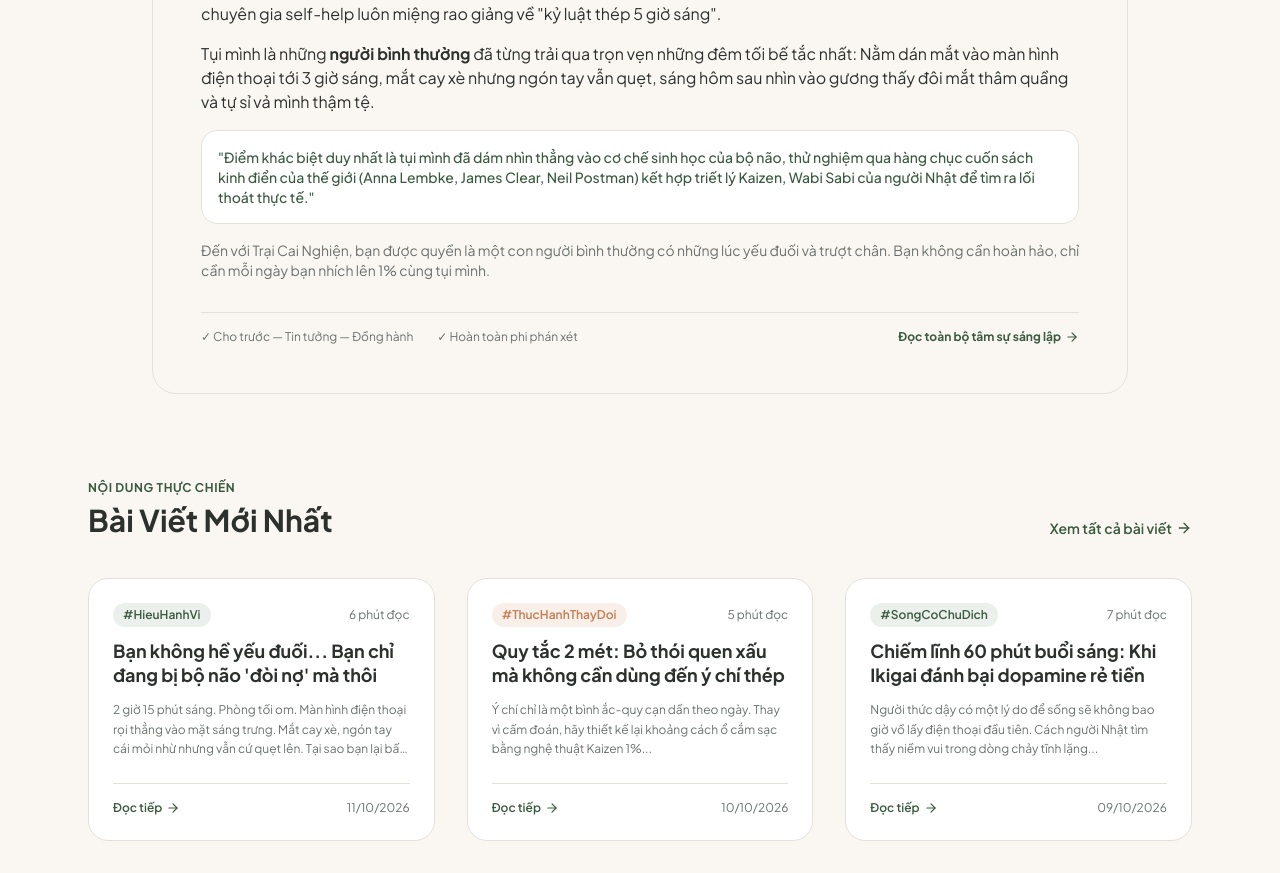
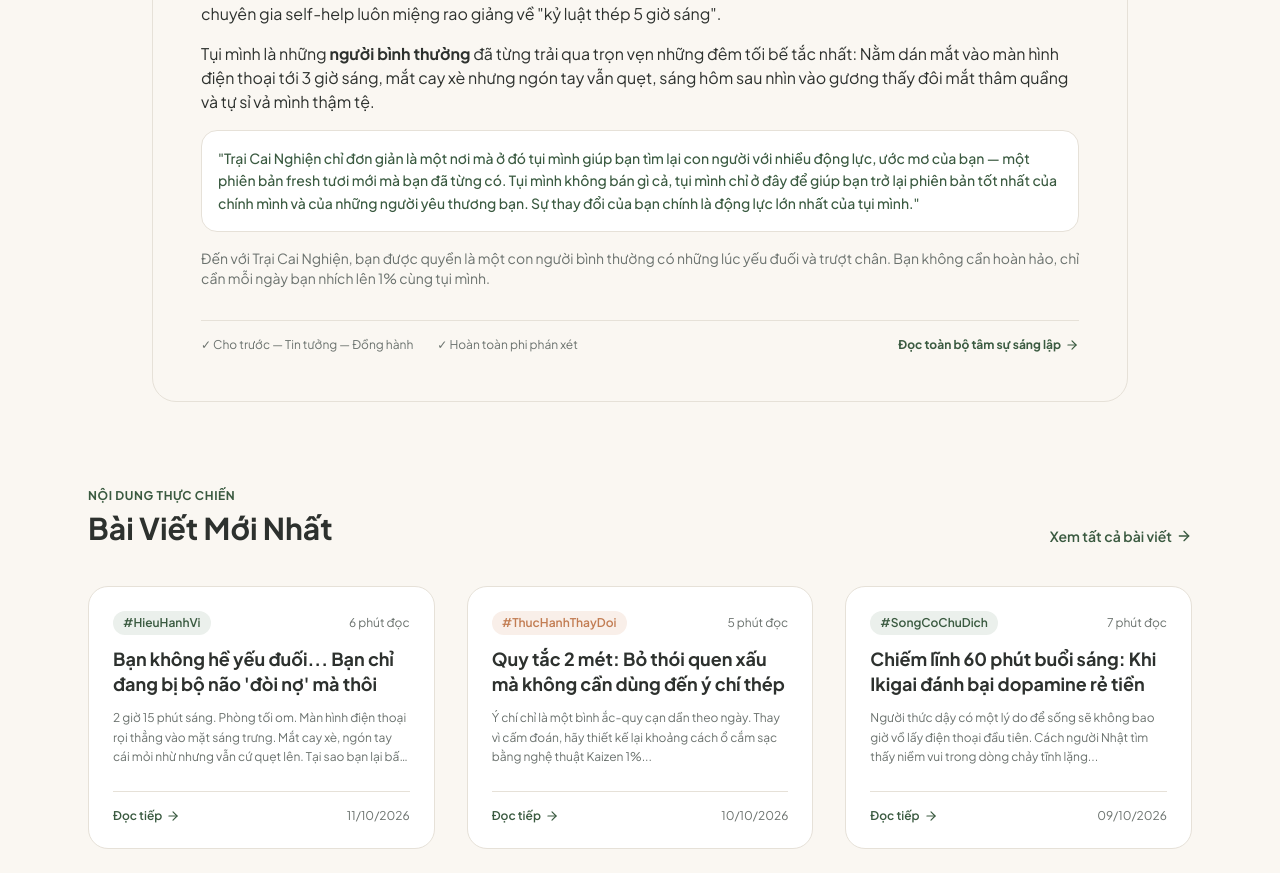
Before and after one commit to longphi11/traicainghien-1, a Next.js app: page / in a window 1280 px wide. Shown: the part 2200-3073 px from the top of the page. Built offline with nearby package versions, Linux system fonts and the light colour scheme.

Commit message:
docs: add core manifesto 'Finding your fresh self & pure altruism' to AGENTS.md and homepage

```diff
--- a/src/app/page.tsx
+++ b/src/app/page.tsx
@@ -239,8 +239,8 @@ export default function HomePage() {
             <p>
               Tụi mình là những <strong>người bình thường</strong> đã từng trải qua trọn vẹn những đêm tối bế tắc nhất: Nằm dán mắt vào màn hình điện thoại tới 3 giờ sáng, mắt cay xè nhưng ngón tay vẫn quẹt, sáng hôm sau nhìn vào gương thấy đôi mắt thâm quầng và tự sỉ vả mình thậm tệ.
             </p>
-            <p className="p-4 rounded-2xl bg-white border border-[#E6E1D8] text-[#3A5A40] font-medium text-sm">
-              "Điểm khác biệt duy nhất là tụi mình đã dám nhìn thẳng vào cơ chế sinh học của bộ não, thử nghiệm qua hàng chục cuốn sách kinh điển của thế giới (Anna Lembke, James Clear, Neil Postman) kết hợp triết lý Kaizen, Wabi Sabi của người Nhật để tìm ra lối thoát thực tế."
+            <p className="p-4 rounded-2xl bg-white border border-[#E6E1D8] text-[#3A5A40] font-medium text-sm leading-relaxed">
+              "Trại Cai Nghiện chỉ đơn giản là một nơi mà ở đó tụi mình giúp bạn tìm lại con người với nhiều động lực, ước mơ của bạn — một phiên bản fresh tươi mới mà bạn đã từng có. Tụi mình không bán gì cả, tụi mình chỉ ở đây để giúp bạn trở lại phiên bản tốt nhất của chính mình và của những người yêu thương bạn. Sự thay đổi của bạn chính là động lực lớn nhất của tụi mình."
             </p>
             <p className="text-xs md:text-sm text-[#6B726E]">
               Đến với Trại Cai Nghiện, bạn được quyền là một con người bình thường có những lúc yếu đuối và trượt chân. Bạn không cần hoàn hảo, chỉ cần mỗi ngày bạn nhích lên 1% cùng tụi mình.
```
Also changed, not shown: 1 other file (tests, documents, lock files or other folders).
